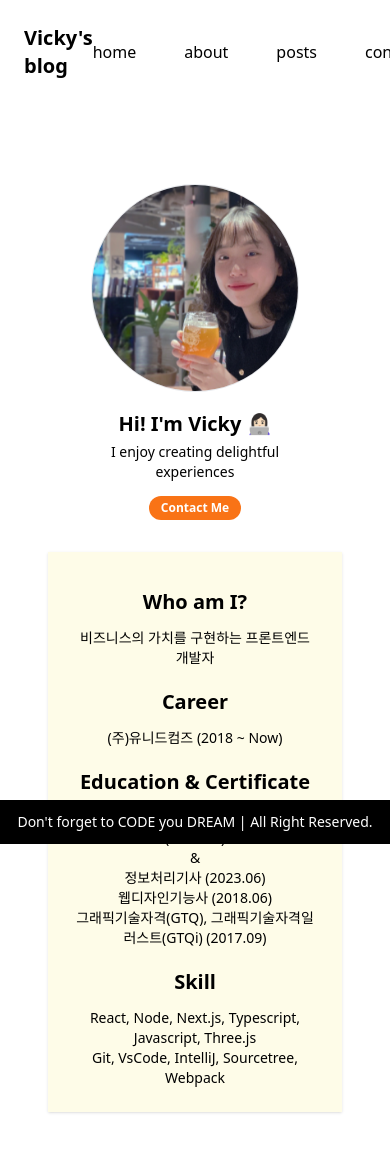
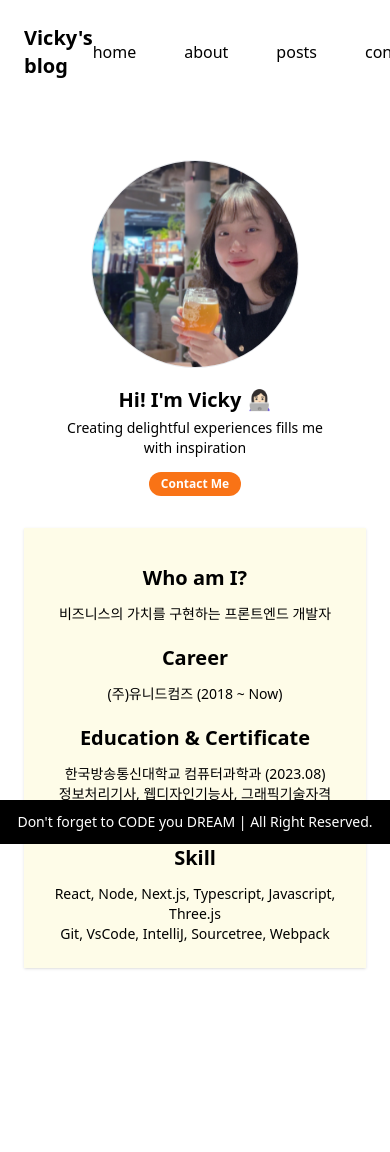
Before and after one commit to wonieeVicky/nextjs-blog, a Next.js app: page /about in a window 390 px wide. Shown: the top 1152 px of the page. After the commit the page ends 1120 px from the top, so only its background shows below. Built offline with nearby package versions, Linux system fonts and the light colour scheme.

Commit message:
chore: fix style, description text

```diff
--- a/src/app/Me.tsx
+++ b/src/app/Me.tsx
@@ -9,9 +9,9 @@ export default function Me() {
         <Image src={meImage} alt="me image" className="relative -top-3" priority />
       </div>
       <h2 className="text-xl font-bold mb-1">Hi! I&apos;m Vicky 👩🏻‍💻</h2>
-      <p className="text-sm mb-3">I enjoy creating delightful experiences</p>
+      <p className="text-sm mb-3">Creating delightful experiences fills me with inspiration</p>
       <button className="rounded-full bg-orange-500 p-1 px-3 text-xs font-semibold text-white">
-        <Link href="/about">Contact Me</Link>
+        <Link href="/contact">Contact Me</Link>
       </button>
     </div>
   );
--- a/src/app/about/page.tsx
+++ b/src/app/about/page.tsx
@@ -2,7 +2,7 @@ import Me from '../Me';
 
 export default function About() {
   return (
-    <main className="flex flex-col items-center justify-between lg:px-8 p-6">
+    <main className="flex flex-col items-center justify-between">
       <Me />
       <div className="w-full bg-yellow-50 text-center p-6 shadow">
         <h3 className="text-xl font-semibold my-3">Who am I?</h3>
@@ -11,10 +11,7 @@ export default function About() {
         <div className="text-sm">(주)유니드컴즈 (2018 ~ Now)</div>
         <h3 className="text-xl font-semibold my-3 mt-5">Education & Certificate</h3>
         <div className="text-sm">한국방송통신대학교 컴퓨터과학과 (2023.08)</div>
-        <div className="text-sm">&</div>
-        <div className="text-sm">정보처리기사 (2023.06)</div>
-        <div className="text-sm">웹디자인기능사 (2018.06)</div>
-        <div className="text-sm mb-5">그래픽기술자격(GTQ), 그래픽기술자격일러스트(GTQi) (2017.09)</div>
+        <div className="text-sm">정보처리기사, 웹디자인기능사, 그래픽기술자격(GTQ), 그래픽기술자격일러스트(GTQi)</div>
         <h3 className="text-xl font-semibold my-3 mt-5">Skill</h3>
         <div className="text-sm">React, Node, Next.js, Typescript, Javascript, Three.js</div>
         <div className="text-sm">Git, VsCode, IntelliJ, Sourcetree, Webpack</div>
--- a/src/app/page.tsx
+++ b/src/app/page.tsx
@@ -3,7 +3,7 @@ import Me from './Me';
 
 export default function Home() {
   return (
-    <main className="flex flex-col items-center justify-between lg:px-8 p-6">
+    <main className="flex flex-col items-center justify-between">
       <Me />
       <Posts />
     </main>
--- a/src/components/UMayLike.tsx
+++ b/src/components/UMayLike.tsx
@@ -12,12 +12,12 @@ const responsive = {
     slidesToSlide: 1 // optional, default to 1.
   },
   tablet: {
-    breakpoint: { max: 1024, min: 550 },
+    breakpoint: { max: 1024, min: 640 },
     items: 2,
     slidesToSlide: 1 // optional, default to 1.
   },
   mobile: {
-    breakpoint: { max: 550, min: 0 },
+    breakpoint: { max: 640, min: 0 },
     items: 1,
     slidesToSlide: 1 // optional, default to 1.
   }
```
